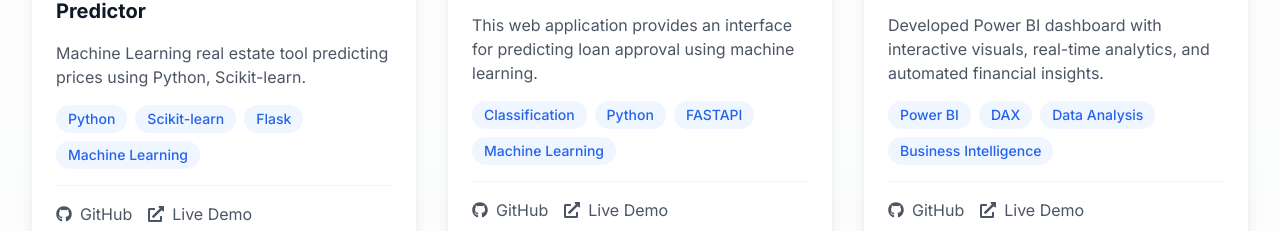
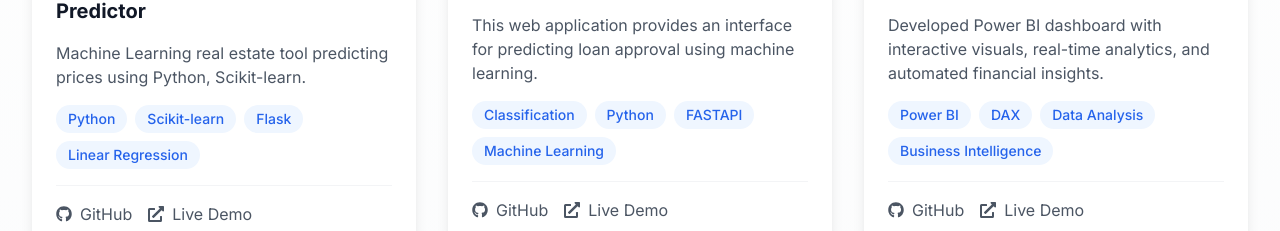
Before and after one commit to tirshiva/Analyst-Portfolio, a React (Vite) app: page / in a window 1280 px wide. Shown: the part 1955-2186 px from the top of the page. Built offline with nearby package versions, Linux system fonts and the light colour scheme; no server answers.

Commit message:
Update projects.js

```diff
--- a/src/data/projects.js
+++ b/src/data/projects.js
@@ -14,7 +14,7 @@ export const projects = [
     id: 1,
     title: "ML-Powered Property Price Predictor",
     description: "Machine Learning real estate tool predicting prices using Python, Scikit-learn.",
-    techStack: ["Python", "Scikit-learn", "Flask", "Machine Learning"],
+    techStack: ["Python", "Scikit-learn", "Flask", "Linear Regression"],
     githubLink: "https://github.com/Shivanshu2407/House-Prediction-Regression-Model",
     demoLink: "https://house-prediction-regression-model.onrender.com/",
     image: "https://images.pexels.com/photos/1797393/pexels-photo-1797393.jpeg?auto=compress&cs=tinysrgb&w=600" // Temporary placeholder
```
